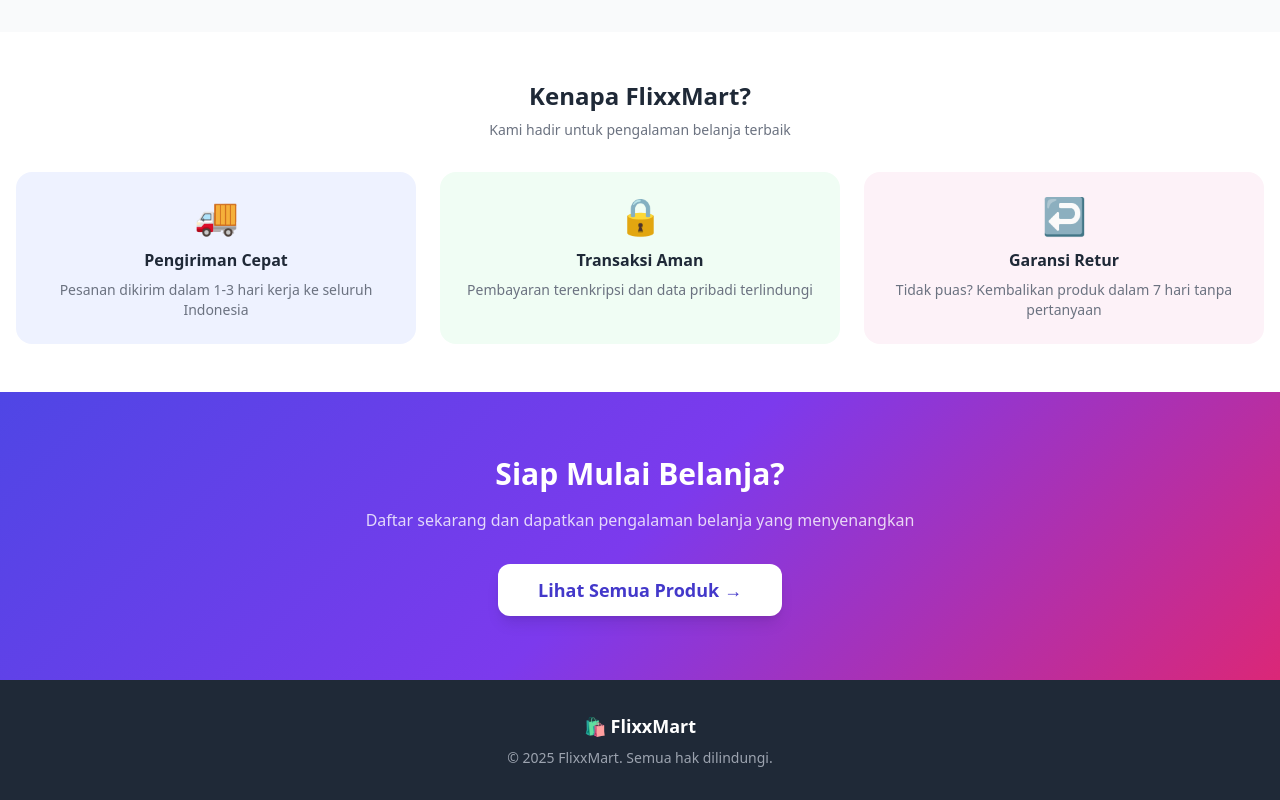
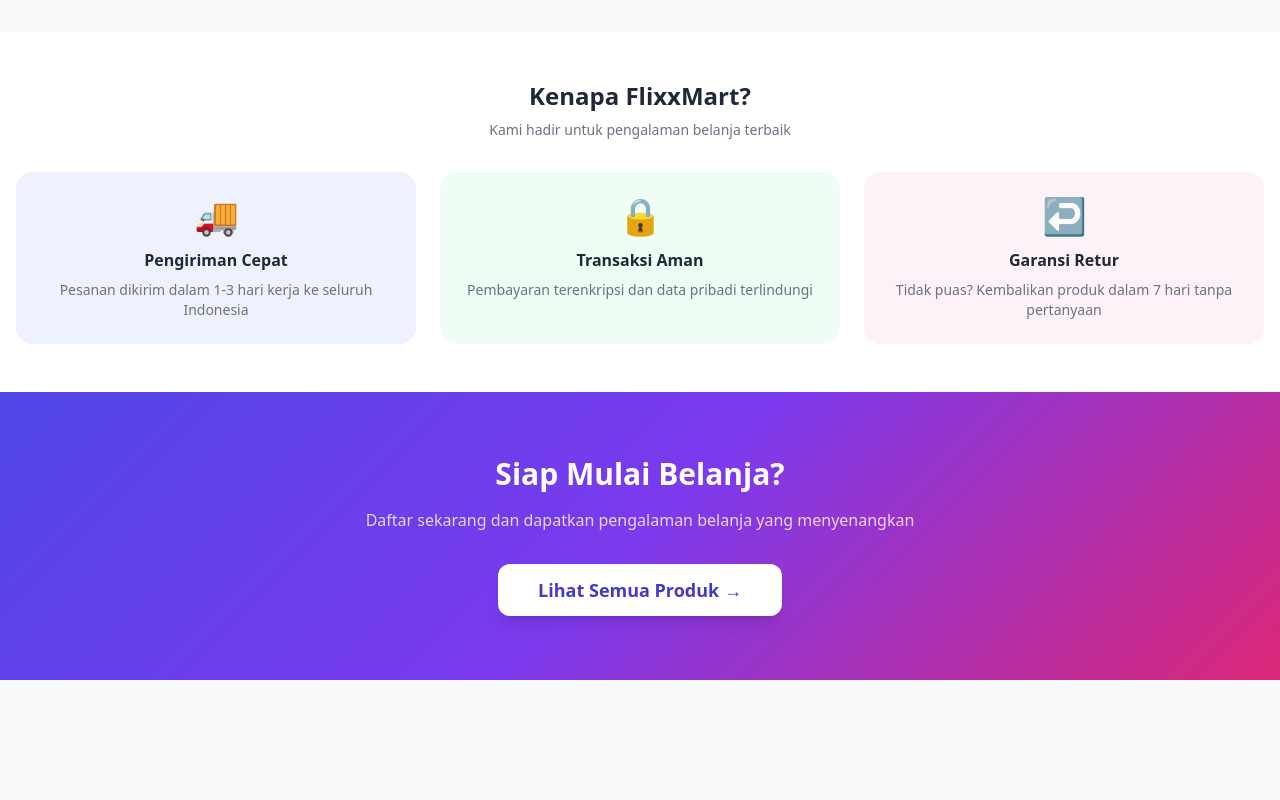
Before and after one commit to flixflaxx/Masduki_UTS_WEB2, a plain HTML site: page index.html in a window 1280 px wide. Shown: the part 941-1741 px from the top of the page. After the commit the page ends 1621 px from the top, so only its background shows below. Drawn offline with nearby package versions, Linux system fonts and the light colour scheme.

Commit message:
Update index.html

```diff
--- a/index.html
+++ b/index.html
@@ -274,13 +274,6 @@
       </div>
     </div>
 
-    <!-- Footer -->
-    <footer class="bg-gray-800 dark:bg-gray-950 text-gray-400 py-6 sm:py-8">
-      <div class="max-w-7xl mx-auto px-4 text-center">
-        <p class="text-white font-bold text-base sm:text-lg mb-1 sm:mb-2">🛍️ FlixxMart</p>
-        <p class="text-xs sm:text-sm">© 2025 FlixxMart. Semua hak dilindungi.</p>
-      </div>
-    </footer>
   </section>
 
   <main id="main-app" class="hidden max-w-7xl mx-auto px-3 sm:px-4 py-4 sm:py-6">
```
